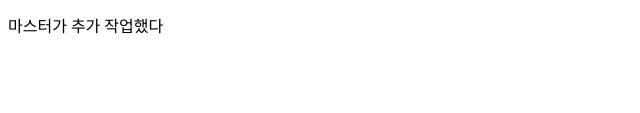
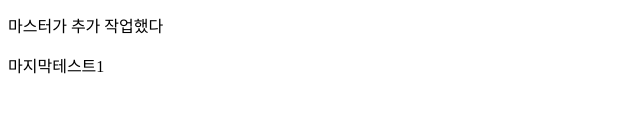
Before and after one commit to ryu11kr/test, a plain HTML site: page index.html in a window 1280 px wide. Shown: the part 673-786 px from the top of the page, without its empty margins (0-640 px from the left). Drawn offline with nearby package versions, Linux system fonts and the light colour scheme.

Commit message:
협업엔드1

```diff
--- a/index.html
+++ b/index.html
@@ -31,5 +31,6 @@
 	<p>마스터와 클론이 31째줄을 수정했다</p>
 	<p>클론도 질수없지</p>
 	<p>마스터가 추가 작업했다</p>
+	<p>마지막테스트1</p>
   </body>
 </html>
```
